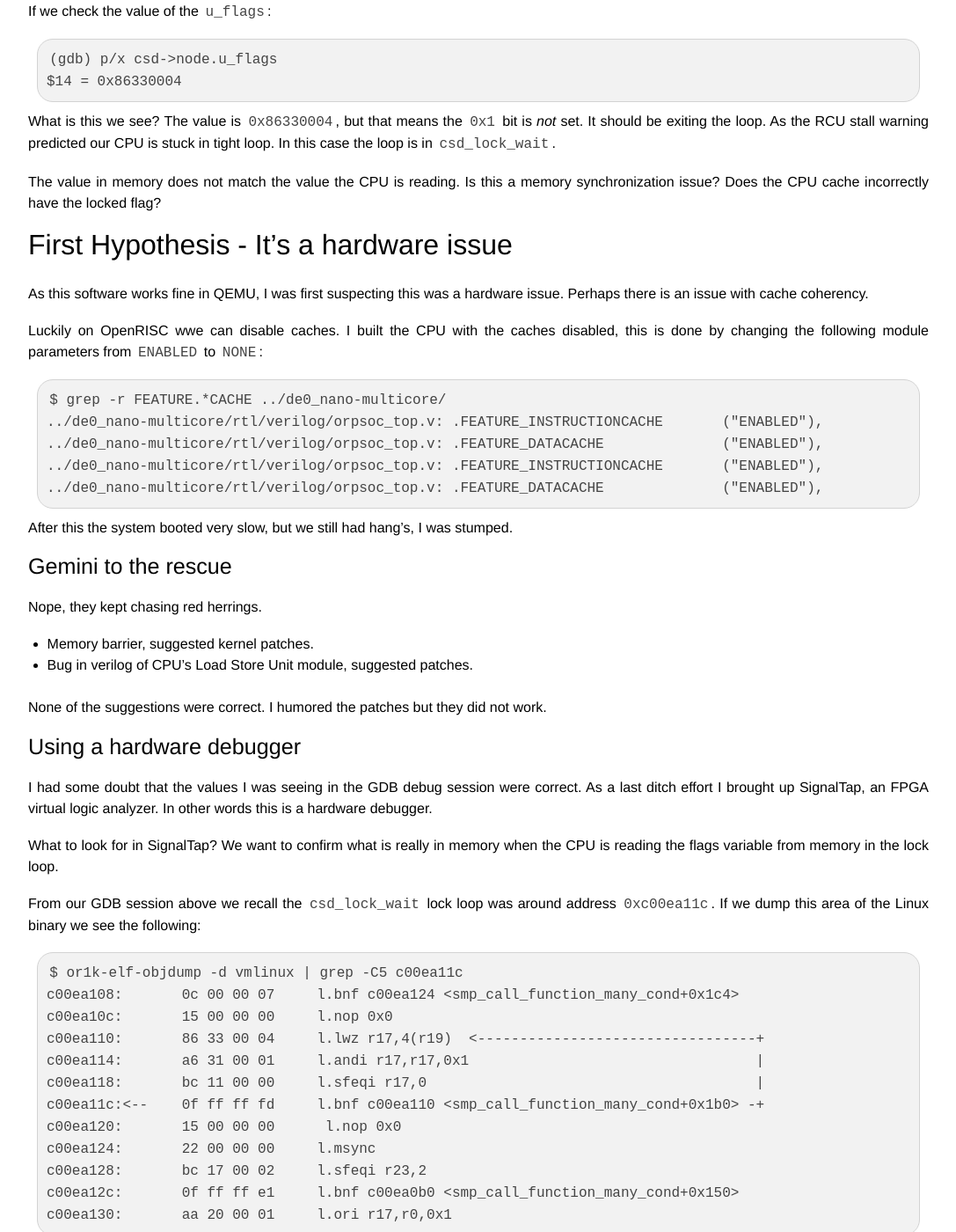
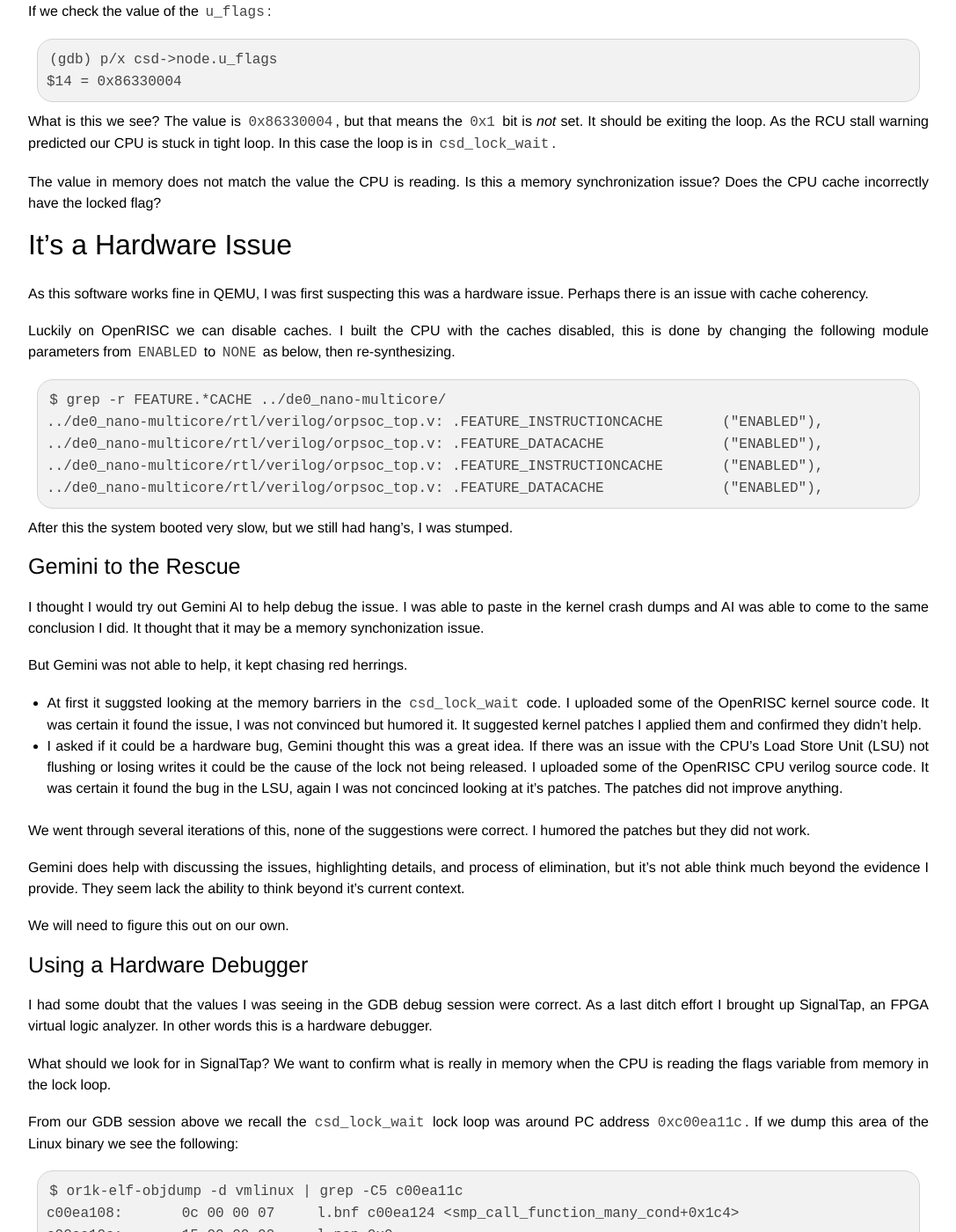
Before and after one commit to stffrdhrn/stffrdhrn.github.io, a Jekyll site: the page built from _posts/2026-01-13-or1k-linux-smp-softlockup-bug.md, in a window 1280 px wide and 1400 px high, scrolled down 7286 px. Shown: the whole window at 88% size, without its empty margins (96-1183 px from the left). Built offline with Jekyll 4.4.1, drawn with Linux system fonts in a browser that asks for light colours; some of the changed text lies outside the part shown.

Commit message:
smp softlockup: Final draft.

````diff
--- a/_posts/2026-01-13-or1k-linux-smp-softlockup-bug.md
+++ b/_posts/2026-01-13-or1k-linux-smp-softlockup-bug.md
@@ -14,7 +14,7 @@
 CPU cores that we use in FPGA based
 [SoCs](https://en.wikipedia.org/wiki/System_on_a_chip) are highly configurable,
 we can change cache sizes, MMU set sizes, memory synchronization strategies and
-other settings.  The first steps were to ensure that these settings were
+other settings.  Our first step were to ensure that these settings were
 correct.   After some initial discussions and adjustments the user was able to
 make progress, but Linux booted and hung with an error.  The following is a
 snippet of the boot log:
@@ -370,14 +370,14 @@
 memory synchronization issue?  Does the CPU cache incorrectly have the locked
 flag?
 
-# First Hypothesis - It's a hardware issue
+# It's a Hardware Issue
 
 As this software works fine in QEMU, I was first suspecting this was a hardware
 issue.  Perhaps there is an issue with cache coherency.
 
-Luckily on OpenRISC wwe can disable caches.  I built the CPU with the caches
+Luckily on OpenRISC we can disable caches.  I built the CPU with the caches
 disabled, this is done by changing the following module parameters from
-`ENABLED` to `NONE`:
+`ENABLED` to `NONE` as below, then re-synthesizing.
 
 ```
 $ grep -r FEATURE.*CACHE ../de0_nano-multicore/
@@ -389,25 +389,44 @@
 
 After this the system booted very slow, but we still had hang's, I was stumped.
 
-## Gemini to the rescue
+## Gemini to the Rescue
 
-Nope, they kept chasing red herrings.
+I thought I would try out Gemini AI to help debug the issue.  I was able to paste
+in the kernel crash dumps and AI was able to come to the same conclusion
+I did.  It thought that it may be a memory synchonization issue.
 
- - Memory barrier, suggested kernel patches.
- - Bug in verilog of CPU's Load Store Unit module, suggested patches.
+But Gemini was not able to help, it kept chasing red herrings.
 
-None of the suggestions were correct.  I humored the patches but they did not work.
+ - At first it suggsted looking at the memory barriers in the `csd_lock_wait` code.
+   I uploaded some of the OpenRISC kernel source code.  It was certain it found the
+   issue, I was not convinced but humored it. It suggested kernel patches
+   I applied them and confirmed they didn't help.
+ - I asked if it could be a hardware bug, Gemini thought this was a great idea.
+   If there was an issue with the CPU's Load Store Unit (LSU) not flushing or
+   losing writes it could be the cause of the lock not being released.  I uploaded
+   some of the OpenRISC CPU verilog source code.  It was certain it found the bug
+   in the LSU, again I was not concinced looking at it's patches.
+   The patches did not improve anything.
 
-## Using a hardware debugger
+We went through several iterations of this, none of the suggestions were correct.
+I humored the patches but they did not work.
+
+Gemini does help with discussing the issues, highlighting details, and process
+of elimination, but it's not able think much beyond the evidence I provide.
+They seem lack the ability to think beyond it's current context.
+
+We will need to figure this out on our own.
+
+## Using a Hardware Debugger
 
 I had some doubt that the values I was seeing in the GDB debug session were
 correct.  As a last ditch effort I brought up SignalTap, an FPGA virtual logic
 analyzer.  In other words this is a hardware debugger.
 
-What to look for in SignalTap? We want to confirm what is really in memory when
-the CPU is reading the flags variable from memory in the lock loop.
+What should we look for in SignalTap? We want to confirm what is really in memory
+when the CPU is reading the flags variable from memory in the lock loop.
 
-From our GDB session above we recall the `csd_lock_wait` lock loop was around address `0xc00ea11c`.
+From our GDB session above we recall the `csd_lock_wait` lock loop was around PC address `0xc00ea11c`.
 If we dump this area of the Linux binary we see the following:
 
 ```
@@ -464,10 +483,16 @@
   3. After this the value `0x11` is outputted on `lsu_result_o` confirming this is the value read.
   4. Finally after a few instructions the loop continues again and `exec_op_lsu_load_i` is asserted.
 
-So here we confirm the CPU is properly reading `0x11`, the lock is still held.  What does this mean
+Here we have confirmed the CPU is properly reading `0x11`, the lock is still held.  What does this mean
 does it mean that CPU 1 (the secondary CPU) did not handle the IPI and release the lock?
 
-# Actually, it's a Kernel issue
+It does mean that our GDB analysis is wrong.  There is no memory synchonization issue
+and the hardware is behaving as expect.  We need another idea.
+
+# Actually, it's a Kernel Issue
+
+Since we know that is seems some IPIs are not getting handled properly
+it would be good to be able to know how many IPIs are getting sent and lost.
 
 I added a [patch to capture and dump IPI stats](https://github.com/stffrdhrn/linux/commit/a7fc4d4778a70461fb28fb2e3216d3a85513fd62)
 when OpenRISC crashes.  What we see below is that CPU 1 is receiving no IPIs while
@@ -520,7 +545,7 @@
 on CPU 1 are masked and CPU 1 will never receive any interrupts.
 
 After a [quick patch to unmask IPIs](https://github.com/stffrdhrn/linux/commit/d2533084299085b9b602b8b78d6827a2411ef05b)
-on secondary CPUs the system stability was fixed.
+on secondary CPUs the system stability was fixed.  This is the simple patch:
 
 ```patch
 diff --git a/arch/openrisc/kernel/smp.c b/arch/openrisc/kernel/smp.c
@@ -539,16 +564,17 @@
          * OK, it's off to the idle thread for us
 ```
 
-# The Fix
+# Fixing the Bug Upstream
 
 Simply unmasking the interrupts in Linux as I did above in the hack would not be accepted upstream.
 There are irqchip APIs that handle interrupt unmasking.
 
-The [OpenRISC IPI patch](https://github.com/stffrdhrn/linux/commit/eea1a28f93c8c78b961aca2012dedfd5c528fcac)
-for the Linux 6.20/7.0 release converts the IPI interrupt driver to
+The [OpenRISC IPI patch](https://git.kernel.org/pub/scm/linux/kernel/git/torvalds/linux.git/commit/arch/openrisc?id=eea1a28f93c8c78b961aca2012dedfd5c528fcac)
+for the Linux 6.20/7.0 release updates the IPI interrupt driver to
 register a percpu_irq which allows us to unmask the irq handler on each CPU.
 
-In the patch series I also added De0 Nano single core and De0 Nano multicore board
+In the [patch series](https://git.kernel.org/pub/scm/linux/kernel/git/torvalds/linux.git/commit/?id=a67594c977234b0ad6887202740e9e8b9821473a)
+I also added De0 Nano single core and multicore board
 configurations to allow for easier board bring up.
 
 # What went wrong with GDB?
@@ -642,18 +668,26 @@
 need to be careful when inspecting memory and be sure to perform the offsets
 ourselves.
 
-Now we have covered:
+# Conclusion
 
- - Reproducing the issue by bringing up linux
- - Debugging the kernel with GDB showing strange results
- - Debugging at the hardware level using SignalTap
- - Identifying the IPI unmasking bug by adding kernel stats and debug statements.
- - Fixing the IPI bug
- - Understanding why GDB was showing strange results
+Debugging accross the hardware-software boundary requires a bit of experience
+and a whole lot of parience.  We initially thought that this was a harware
+issue, but then eventually found a trivial issue in the OpenRISC multicore support
+drivers.  It took time and a few different tools to convince ourselves that the
+hardware was fine.  After refocusing on the kernel and building some tools
+(the IPI stats report) we found the clue we needed.
+
+This highlights the importance in embedded systems to know your tools and
+architecturte.  Or, in our case, remember that the MMU does not translate memory
+reads over the JTAG interface.  With the bug fixed and De0 Nano support merged upstream
+Linux on the OpenRISC platform not now more accessible and stable than before.
 
 # Followups
 
+Working on this issue highlighted that there are a few things to improve
+in OpenRISC including:
+
  - Tutorials and Upstreaming patches
  - OpenOCD is currently broken for OpenRISC
- - OpenOCD doesn't support multicore
+ - OpenOCD doesn't support multicore ([multicore patches](https://github.com/stffrdhrn/openocd/commits/or1k-multicore/) never upstreamed)
  - OpenOCD / GDB bugs
````
Also changed, not shown: other parts of _posts/2026-01-13-or1k-linux-smp-softlockup-bug.md (+1 -1 lines).
